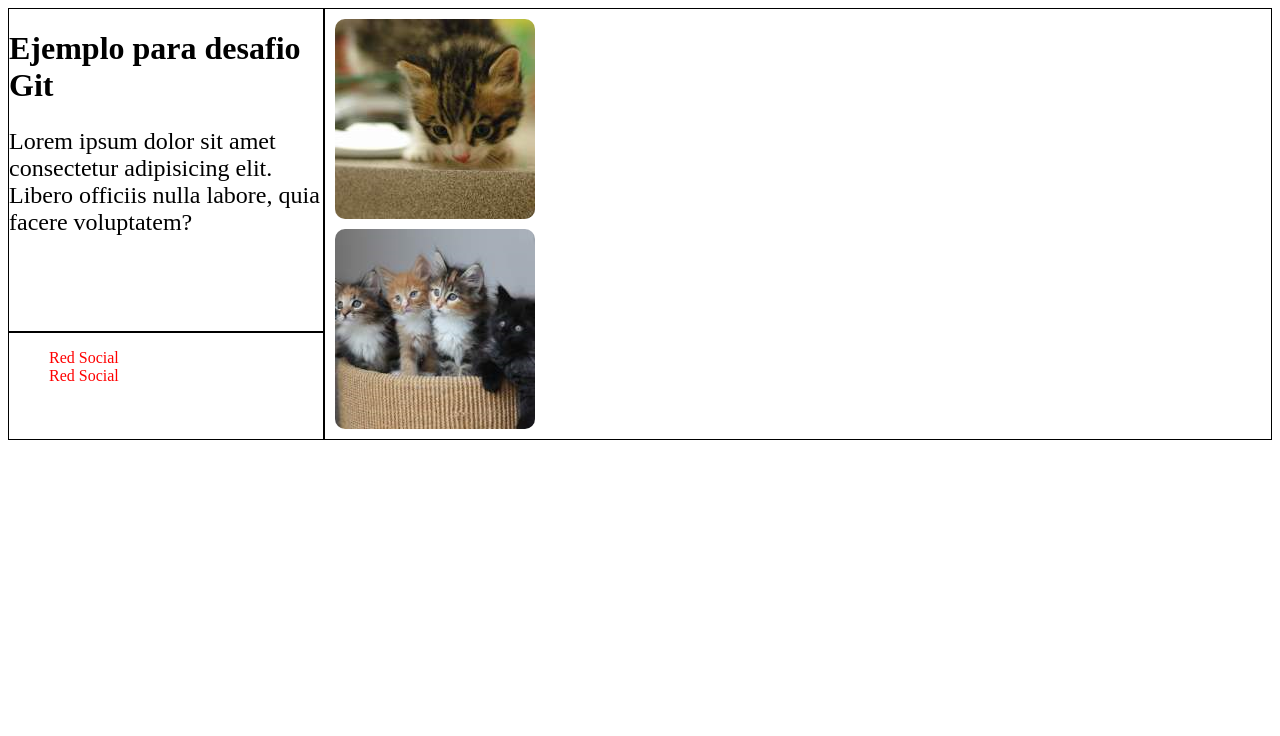
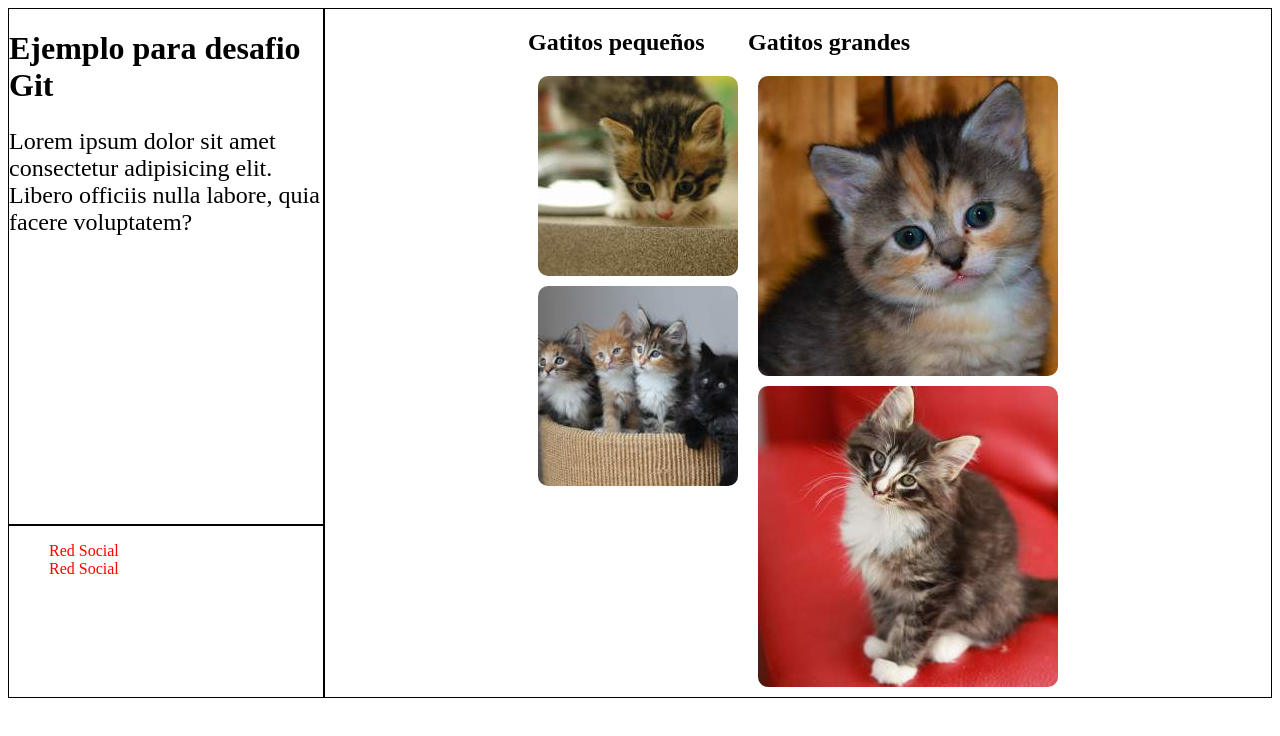
Before and after one commit to eveltynge/repositorio_coderhouse, a plain HTML site: page index.html in a window 1280 px wide. Drawn offline with Linux system fonts and the light colour scheme.

Commit message:
agregue mas fotos

```diff
--- a/index.css
+++ b/index.css
@@ -30,6 +30,11 @@ p {
     border-radius: 10px;
     margin: 10px;
 }
+.gatitos {
+    display: flex;
+    flex-direction: row;
+    justify-content: center;
+}
 img:hover {
     transform: scale(1.2,1.2);
 }
--- a/index.html
+++ b/index.html
@@ -14,8 +14,16 @@
     </header>
     <section>
         <div class="gatitos">
-            <img src="gatito1.png" alt="Unico gatito">
-            <img src="gatito2.png" alt="Cuatro gatitos de diferentes colores">
+            <div class="pequeños">
+                <h2>Gatitos pequeños</h2>
+                <img src="gatito1.png" alt="Unico gatito">
+                <img src="gatito2.png" alt="Cuatro gatitos de diferentes colores">
+            </div>
+            <div>
+                <h2>Gatitos grandes</h2>
+                <img src="gatito3.png" alt="">
+                <img src="gatito4.png" alt="">
+            </div>
         </div>
     </section>
     <footer>
```
Also changed, not shown: gatito3.png (added), gatito4.png (added).
